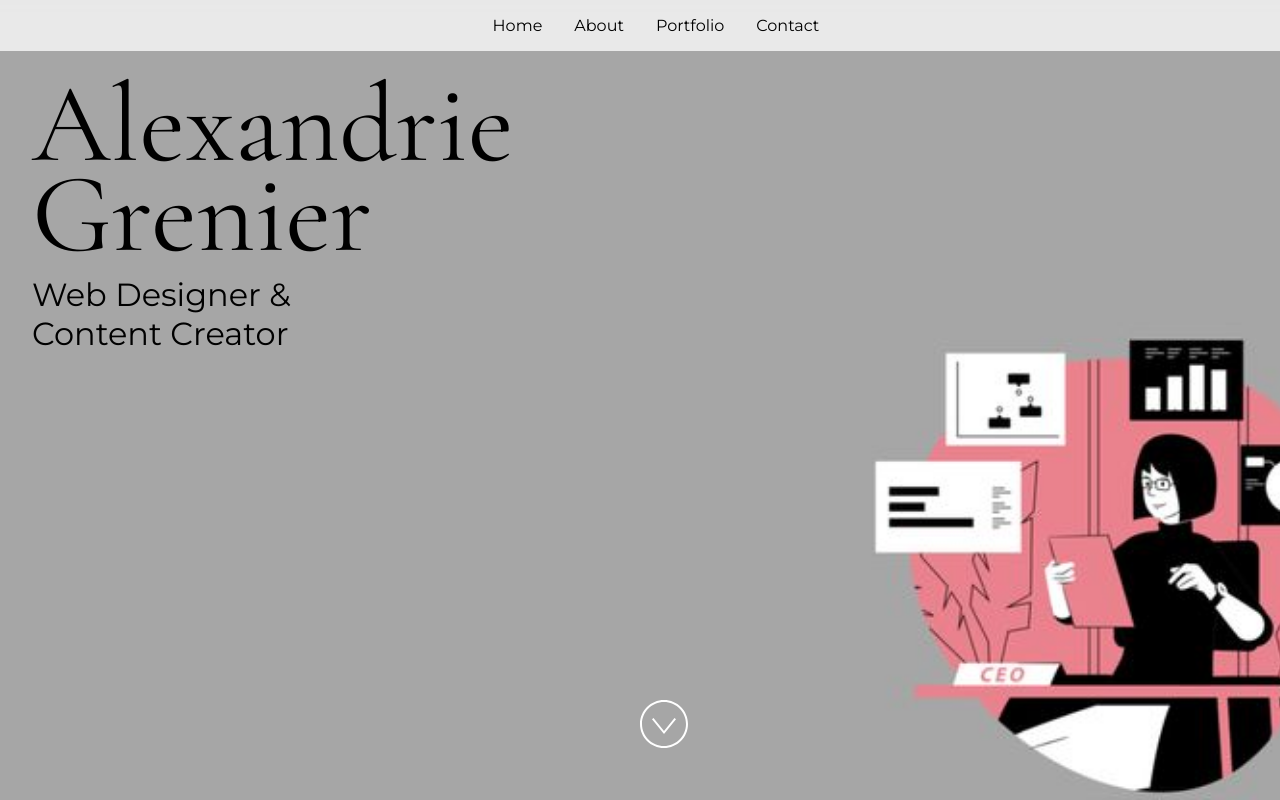
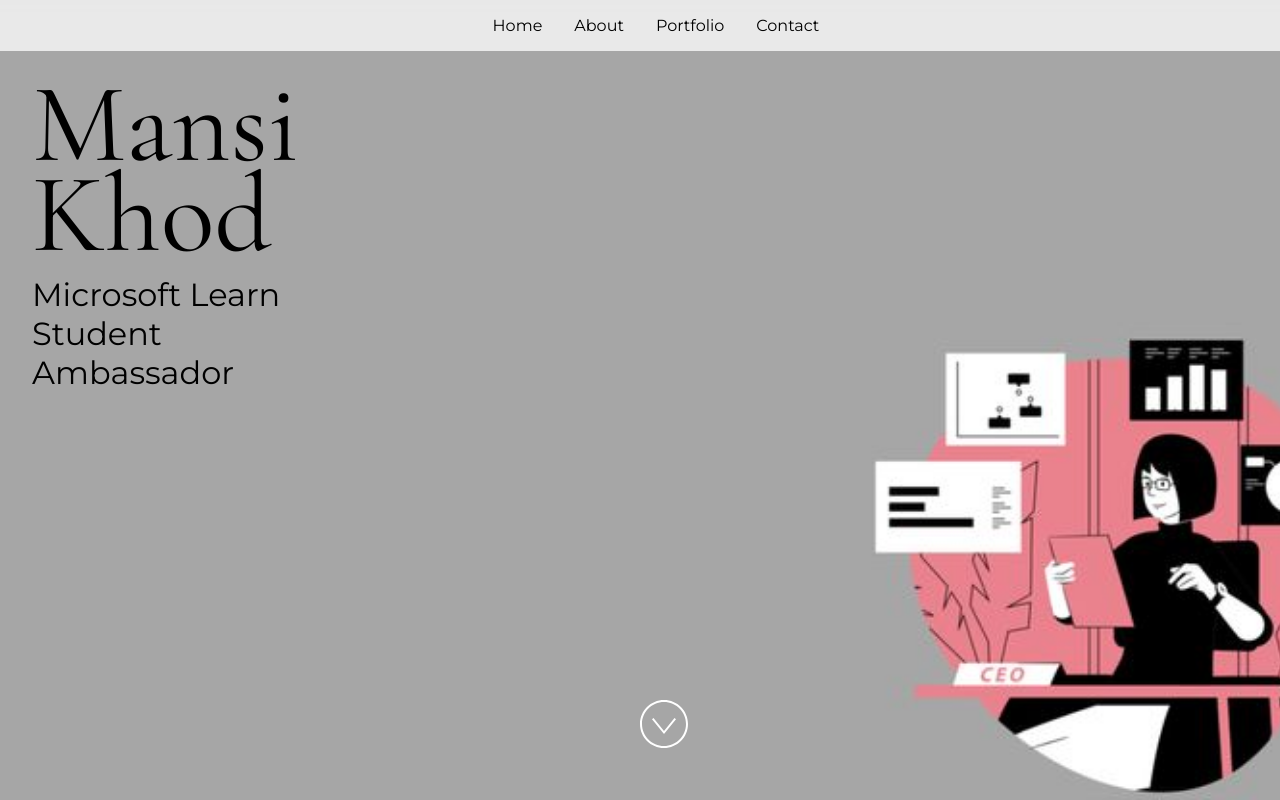
Before and after one commit to MansiKhod/Portfolio_mlsa, a React (Vite) app: page / in a window 1280 px wide. Built offline with nearby package versions, Linux system fonts and the light colour scheme.

Commit message:
personalized

```diff
--- a/src/App.jsx
+++ b/src/App.jsx
@@ -24,8 +24,8 @@
  * If you don't have one of the social sites listed, leave it as an empty string.
  */
 const siteProps = {
-  name: "Alexandrie Grenier",
-  title: "Web Designer & Content Creator",
+  name: "Mansi Khod",
+  title: "Microsoft Learn Student Ambassador",
   email: "alex@example.com",
   gitHub: "microsoft",
   instagram: "microsoft",
--- a/src/Components/About.jsx
+++ b/src/Components/About.jsx
@@ -29,7 +29,7 @@
  * List of some of skills or technologies you work on, are learning,
  * passionate about, or enjoy,
  */
-const skillsList = [
+const skillsList =[
   <a href="https://temperature-converteer.netlify.app/" target="_blank" rel="noreferrer" key="temperature-converter" id="buotton">Temperature Converter</a>,
   <a href="https://to-do-list-mansi.netlify.app" target="_blank" rel="noreferrer" key="to-do-list" id="buotton">To-Do list</a>
 ];
--- a/src/index.html
+++ b/src/index.html
@@ -4,7 +4,7 @@
     <meta charset="UTF-8" />
     <meta http-equiv="X-UA-Compatible" content="IE=edge" />
     <meta name="viewport" content="width=device-width, initial-scale=1.0" />
-    <title>Educator JS Codespaces Template</title>
+    <title>Portfolio</title>
     <link rel="stylesheet" href="styles.css" />
 
   </head>
```
Also changed, not shown: 1 other file (tests, documents, lock files or other folders).
